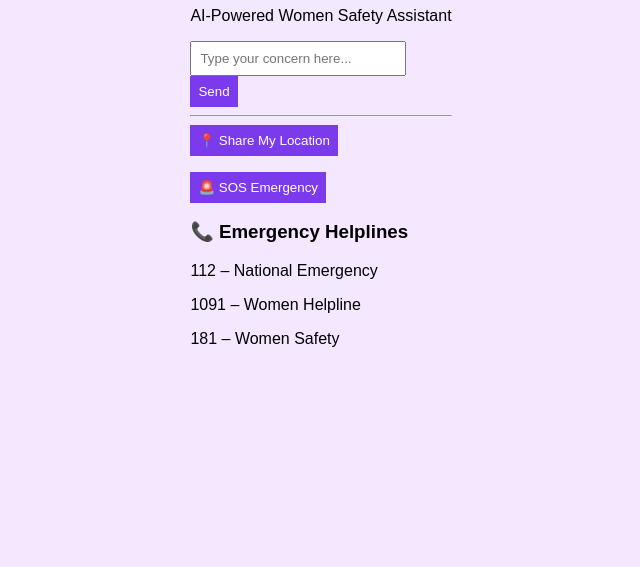
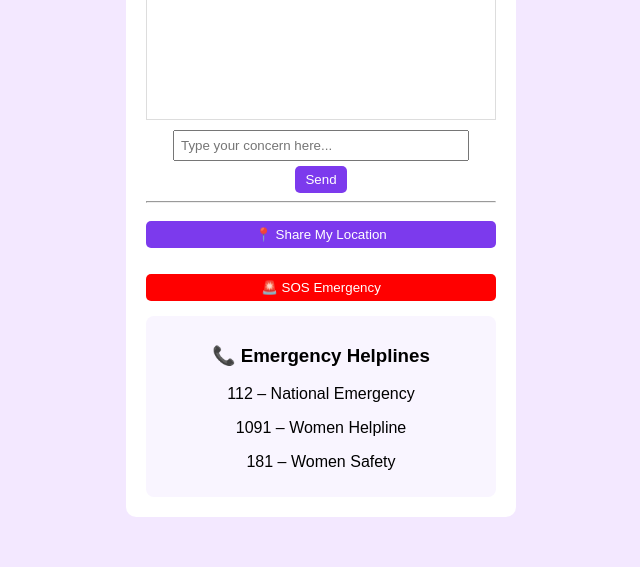
Before and after one commit to VIBHA512/SakhiTech-, a website: page index.html in a window 1280 px wide. Shown: the part 263-830 px from the top of the page, without its empty margins (319-959 px from the left). Drawn offline with Linux system fonts and the light colour scheme.

Commit message:
Update style.css

```diff
--- a/style.css
+++ b/style.css
@@ -1,56 +1,69 @@
 body {
   font-family: Arial, sans-serif;
   background: #f3e8ff;
-  display: flex;
-  justify-content: center;
-  align-items: center;
-  height: 100vh;
 }
 
-.chat-container {
+.container {
+  width: 350px;
+  margin: 50px auto;
   background: white;
-  width: 350px;
   padding: 20px;
   border-radius: 10px;
-  box-shadow: 0 0 10px rgba(0,0,0,0.1);
+  text-align: center;
 }
 
-h2 {
-  text-align: center;
-  color: #7c3aed;
+.subtitle {
+  color: gray;
+  font-size: 14px;
 }
 
-.tagline {
-  text-align: center;
-  font-size: 14px;
-  color: gray;
-}
-
-#chat-box {
-  height: 200px;
-  overflow-y: auto;
+.chat-box {
+  height: 180px;
   border: 1px solid #ddd;
   padding: 10px;
+  overflow-y: auto;
   margin-bottom: 10px;
 }
 
 .user {
-  color: #2563eb;
+  color: blue;
+  text-align: left;
 }
 
-.bot {
-  color: #16a34a;
+.ai {
+  color: green;
+  text-align: left;
 }
 
 input {
-  width: 75%;
-  padding: 8px;
+  width: 80%;
+  padding: 6px;
 }
 
 button {
-  padding: 8px;
+  padding: 6px 10px;
+  margin-top: 5px;
   background: #7c3aed;
   color: white;
   border: none;
+  border-radius: 5px;
   cursor: pointer;
 }
+
+.feature-btn {
+  width: 100%;
+  margin-top: 10px;
+}
+
+.sos-btn {
+  background: red;
+  width: 100%;
+  margin-top: 10px;
+}
+
+.helplines {
+  margin-top: 15px;
+  background: #f9f5ff;
+  padding: 10px;
+  border-radius: 8px;
+}
```
